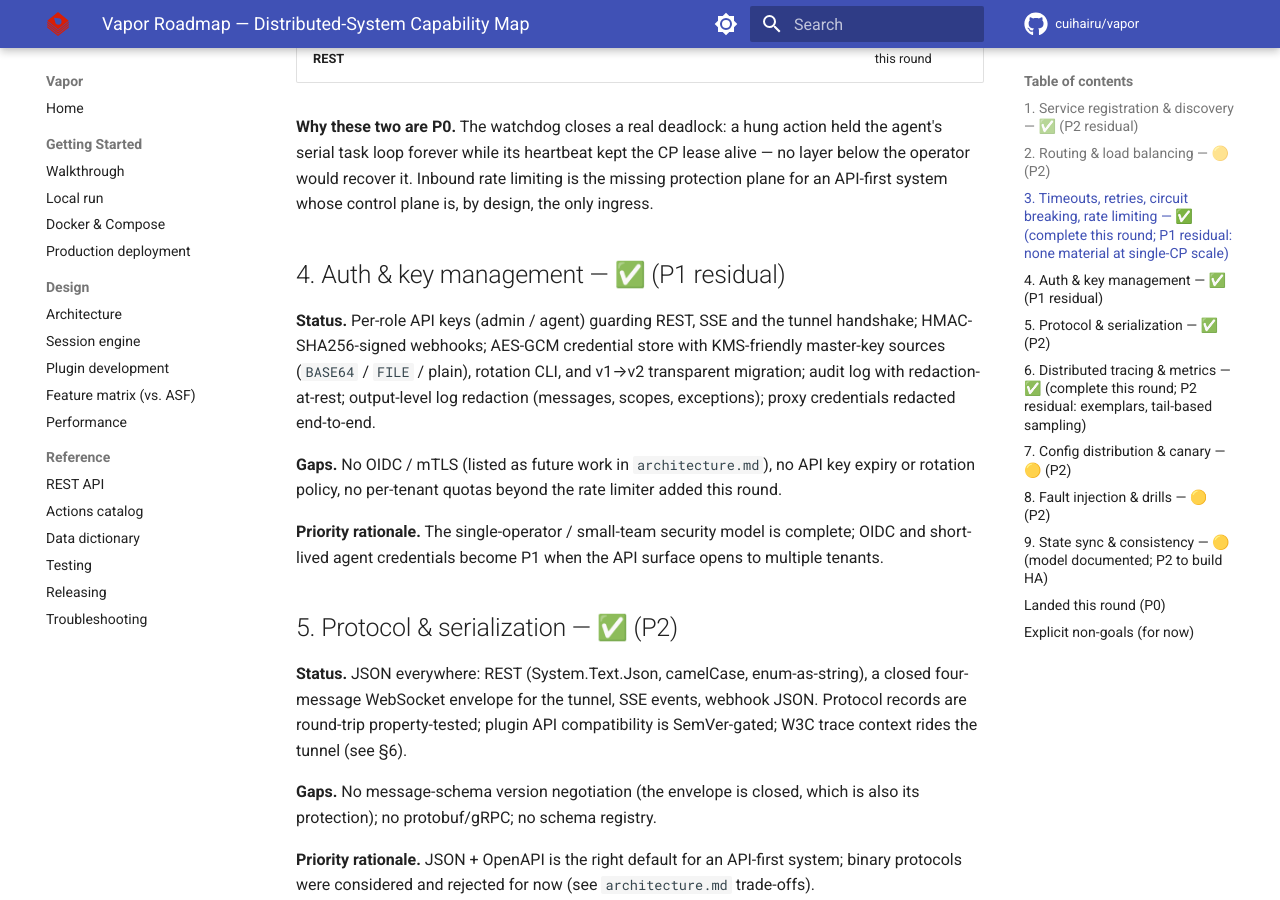
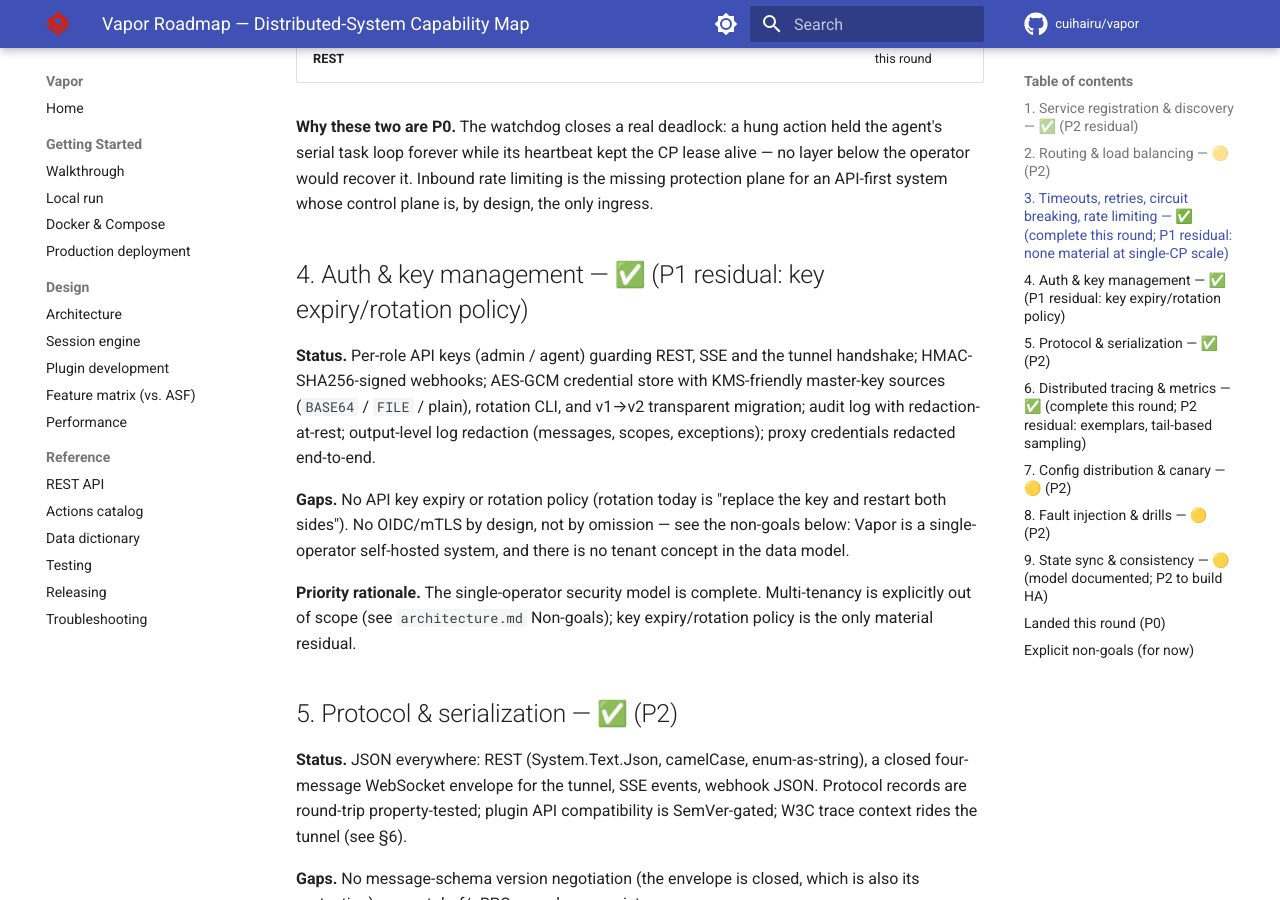
Before and after one commit to cuihairu/vapor, an MkDocs documentation site: the page built from docs/roadmap.md, in a window 1280 px wide and 900 px high, scrolled down 2191 px. Built offline with MkDocs 1.6.1 and Material for MkDocs 9.7.7, drawn with Linux system fonts in a browser that asks for light colours; comment, search, counter and statistics services are not loaded; some of the changed text lies outside the part shown.

Commit message:
docs: prohibit multi-tenancy at design level (user directive)
This is a single-operator self-hosted system; multi-tenancy was never
designed or implemented (zero hits in src/tools). Removed the speculative
multi-tenant conditionals and the never-implemented OIDC/RBAC/per-tenant
boilerplate that survived from the first skeleton commit:

- architecture.md Non-goals: multi-tenancy in any form rejected at design
  level, not deferred; CP responsibilities and the security model now state
  the real mechanism (per-role API keys for humans and automation alike,
  per-key quotas, no tenant concept, no OIDC/RBAC).
- roadmap.md: §4 residual narrowed to key expiry/rotation policy; gaps and
  rationale reworded to "OIDC/mTLS out of scope by design, not by omission";
  explicit non-goals gained the multi-tenancy prohibition; the mTLS line no
  longer references multi-tenant auth.
- Only three OIDC/RBAC/multi-tenant mentions remain across docs, all in
  prohibition context.

```diff
--- a/docs/roadmap.md
+++ b/docs/roadmap.md
@@ -74,7 +74,7 @@
 the missing protection plane for an API-first system whose control plane is, by
 design, the only ingress.
 
-## 4. Auth & key management — ✅ (P1 residual)
+## 4. Auth & key management — ✅ (P1 residual: key expiry/rotation policy)
 
 **Status.** Per-role API keys (admin / agent) guarding REST, SSE and the tunnel
 handshake; HMAC-SHA256-signed webhooks; AES-GCM credential store with
@@ -82,13 +82,14 @@
 v1→v2 transparent migration; audit log with redaction-at-rest; output-level log
 redaction (messages, scopes, exceptions); proxy credentials redacted end-to-end.
 
-**Gaps.** No OIDC / mTLS (listed as future work in `architecture.md`), no API
-key expiry or rotation policy, no per-tenant quotas beyond the rate limiter
-added this round.
+**Gaps.** No API key expiry or rotation policy (rotation today is "replace the
+key and restart both sides"). No OIDC/mTLS by design, not by omission — see
+the non-goals below: Vapor is a single-operator self-hosted system, and there
+is no tenant concept in the data model.
 
-**Priority rationale.** The single-operator / small-team security model is
-complete; OIDC and short-lived agent credentials become P1 when the API surface
-opens to multiple tenants.
+**Priority rationale.** The single-operator security model is complete.
+Multi-tenancy is explicitly out of scope (see `architecture.md` Non-goals);
+key expiry/rotation policy is the only material residual.
 
 ## 5. Protocol & serialization — ✅ (P2)
 
@@ -197,6 +198,11 @@
 
 ## Explicit non-goals (for now)
 
+- **Multi-tenancy in any form** (per-tenant auth, quotas, namespacing,
+  OIDC/RBAC) — out of scope by design, not deferred: Vapor is a
+  single-operator self-hosted system and its threat model has exactly one
+  admin. See `architecture.md` Non-goals.
 - gRPC tunnel migration, external message-queue backbone (NATS/Kafka), and
   multi-instance control plane — reevaluate after the P0 items have soaked.
-- Mesh-style mTLS between services — revisit together with multi-tenant auth.
+- Mesh-style mTLS between services — unnecessary at one control plane with
+  key-authenticated agents over an outbound-only tunnel.
```
Also changed, not shown: docs/architecture.md (+12 -3 lines), todo.md (+1 -0 lines).
